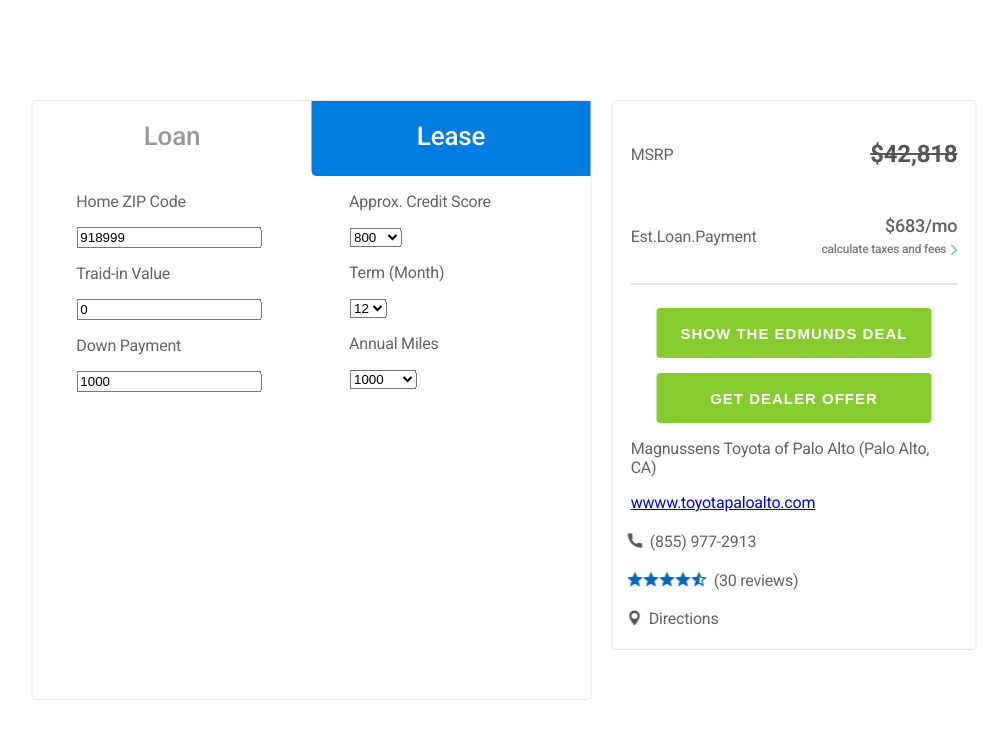
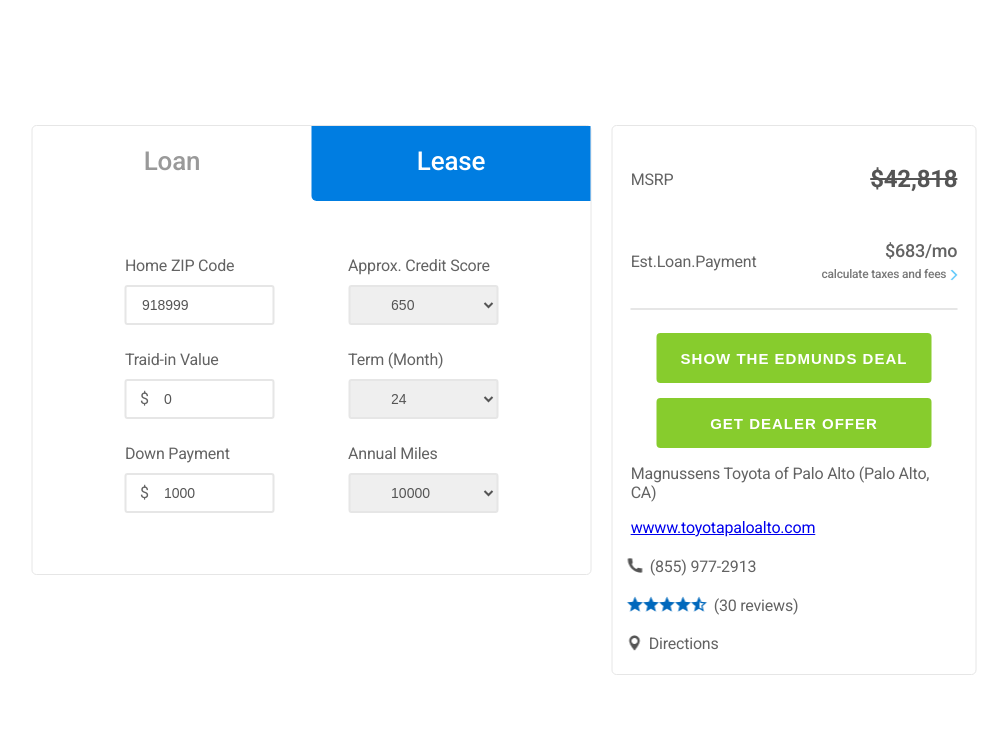
Before and after one commit to shebekocom/calculator-digit, a React app in the folder calculator/: page / in a window 1280 px wide. Shown: the top 736 px of the page, without its empty margins (136-1144 px from the left). Built offline with nearby package versions, Linux system fonts and the light colour scheme.

Commit message:
refactor: update layout styles

```diff
--- a/calculator/src/components/calculator-tabs/calculator-tabs.scss
+++ b/calculator/src/components/calculator-tabs/calculator-tabs.scss
@@ -19,6 +19,9 @@
   border-bottom-left-radius: 5px;
   background-color: #ffffff;
   color: #a9a9a9;
+  &:hover{
+    color: #555555;
+  }
 }
 
 .calculator_tabs-item:last-child .active {
@@ -64,6 +67,9 @@
     box-sizing: border-box;
     margin-top: 35px;
   }
+  &:hover{
+    color: #555555;
+  }
 }
 
 .calculator_tabs_lease-item:last-child {
--- a/calculator/src/components/infocard-button/infocard-button.scss
+++ b/calculator/src/components/infocard-button/infocard-button.scss
@@ -14,4 +14,7 @@
   margin: 0;
   padding: 0;
   cursor: pointer;
+  &:hover{
+    background: rgba(135,204,45, 0.95);
+  }
 }
--- a/calculator/src/components/lease-item-imput/lease-item-imput.jsx
+++ b/calculator/src/components/lease-item-imput/lease-item-imput.jsx
@@ -1,18 +1,44 @@
 import React from 'react';
 import PropTypes from 'prop-types';
 
-const LeaseItemInput = ({ label, data }) => {
-  return (
-    <div className="lease_item_input">
-      <p>{label}</p>
-      <input type="text" value={data} />
-    </div>
-  );
-};
+export default class LeaseItemInput extends React.Component {
+  constructor({ label, data, sign }) {
+    super(label, data, sign);
+    this.state = { value: data };
+
+    this.handleChange = this.handleChange.bind(this);
+  }
+
+  handleChange(event) {
+    this.setState({ value: event.target.value });
+  }
+
+  render() {
+    const { value } = this.state;
+    const { label, sign } = this.props;
+    return (
+      <div className="lease_item_input">
+        <p className="lease_item_input-caption">{label}</p>
+        <div className="lease_item_input-wrapper">
+          <input
+            type="text"
+            className={sign ? 'lease_item_input-feald' : 'lease_item_input-feald  no_sign'}
+            value={value}
+            onChange={this.handleChange}
+          />
+          {sign && <p className="lease_item_input-sign">{sign}</p>}
+        </div>
+      </div>
+    );
+  }
+}
 
 LeaseItemInput.propTypes = {
   label: PropTypes.string.isRequired,
   data: PropTypes.string.isRequired,
+  sign: PropTypes.string,
 };
 
-export default LeaseItemInput;
+LeaseItemInput.defaultProps = {
+  sign: null,
+};
--- a/calculator/src/components/lease-item-imput/lease-item-imput.scss
+++ b/calculator/src/components/lease-item-imput/lease-item-imput.scss
@@ -0,0 +1,40 @@
+.lease_item_input-feald {
+  box-sizing: border-box;
+  width: 150px;
+  height: 40px;
+  border: 2px solid #E6E6E6;
+  border-radius: 3px;
+  margin-top: 10px;
+  padding-left: 37px;
+  padding-right: 15px;
+  color: #555555;
+  font-weight: 500;
+  font-size: 14px;
+}
+
+.no_sign{
+  padding-left: 15px;
+}
+
+.lease_item_input-caption {
+  margin-top: 25px;
+  margin-bottom: 0;
+  padding: 0;
+}
+
+.lease_item_input-wrapper{
+  display: flex;
+  position: relative;
+}
+
+.lease_item_input-sign {
+  position: absolute;
+  top: 12px;
+  left: 2px;
+  width: 35px;
+  height: 36px;
+  line-height: 0.3;
+  border: 0;
+  text-align: center;
+  vertical-align: middle;
+}
--- a/calculator/src/components/lease-item-select/lease-item-select.jsx
+++ b/calculator/src/components/lease-item-select/lease-item-select.jsx
@@ -9,8 +9,10 @@ const LeaseItemSelect = ({ label, data }) => {
   ));
   return (
     <div className="lease_item_select">
-      <p>{label}</p>
-      <select value="тест">{selectArr}</select>
+      <p className="lease_item_select-caption">{label}</p>
+      <select className="lease_item_select-feald" value="тест">
+        {selectArr}
+      </select>
     </div>
   );
 };
--- a/calculator/src/components/lease-item-select/lease-item-select.scss
+++ b/calculator/src/components/lease-item-select/lease-item-select.scss
@@ -0,0 +1,20 @@
+.lease_item_select-feald {
+  box-sizing: border-box;
+  width: 150px;
+  height: 40px;
+  border: 2px solid #E6E6E6;
+  border-radius: 3px;
+  margin-top: 10px;
+  padding-left: 37px;
+  padding-right: 15px;
+  color: #555555;
+  font-weight: 500;
+  font-size: 14px;
+}
+
+
+.lease_item_select-caption {
+  margin-top: 25px;
+  margin-bottom: 0;
+  padding: 0;
+}
--- a/calculator/src/components/lease-list-input/lease-list-input.jsx
+++ b/calculator/src/components/lease-list-input/lease-list-input.jsx
@@ -7,8 +7,8 @@ const LeaseListInput = ({ leaseList }) => {
   return (
     <div className="lease_list_input">
       <LeaseItemInput label="Home ZIP Code" data={leaseList.zipCode} />
-      <LeaseItemInput label="Traid-in Value" data={leaseList.traidIn} />
-      <LeaseItemInput label="Down Payment" data={leaseList.downPayment} />
+      <LeaseItemInput label="Traid-in Value" sign="$" data={leaseList.traidIn} />
+      <LeaseItemInput label="Down Payment" sign="$" data={leaseList.downPayment} />
     </div>
   );
 };
@@ -16,7 +16,7 @@ const LeaseListInput = ({ leaseList }) => {
 LeaseListInput.propTypes = {
   leaseList: PropTypes.shape({
     zipCode: PropTypes.string.isRequired,
-    downPayment: PropTypes.array.isRequired,
+    downPayment: PropTypes.string.isRequired,
     traidIn: PropTypes.string.isRequired,
   }),
 };
--- a/calculator/src/components/lease-list-input/lease-list-input.scss
+++ b/calculator/src/components/lease-list-input/lease-list-input.scss
@@ -0,0 +1,3 @@
+.lease_list_input{
+  margin-top: 30px;
+}
--- a/calculator/src/components/lease-list-selection/lease-list-selection.scss
+++ b/calculator/src/components/lease-list-selection/lease-list-selection.scss
@@ -0,0 +1,3 @@
+.lease_list_selection {
+  margin-top: 30px;
+}
--- a/calculator/src/components/lease-tab/lease-tab.scss
+++ b/calculator/src/components/lease-tab/lease-tab.scss
@@ -1,5 +1,6 @@
 .lease-tab {
   display: flex;
-  width: 90%;
+  width: 80%;
   justify-content: space-around;
+  margin: 0 auto;
 }
--- a/calculator/src/index.jsx
+++ b/calculator/src/index.jsx
@@ -16,19 +16,19 @@ class App extends React.Component {
       classLease: 'calculator_wrapper_lease active',
       loan: {
         price: '37813',
-        terms: [36, 48, 60, 72, 84],
+        terms: [12, 24, 36, 48, 72, 84],
         traidIn: 0,
         downPayment: 0,
-        creditScore: [650, 700, 750, 850],
+        creditScore: [650, 750, 850, 900],
         apr: 3,
       },
       lease: {
         zipCode: '918999',
         downPayment: '1000',
         traidIn: '0',
-        creditScore: ['800', '1500', '3000'],
-        annualMiles: ['1000', '12000', '50000', '100000'],
-        term: ['12', '24', '36'],
+        creditScore: ['650', '750', '850', '900'],
+        annualMiles: ['10000', '12000', '15000'],
+        term: ['24', '36', '48'],
       },
     };
     this.changeCalculator = this.changeCalculator.bind(this);
--- a/calculator/src/style.scss
+++ b/calculator/src/style.scss
@@ -1,20 +1,39 @@
 @import './components/calculator-tabs/calculator-tabs.scss';
+
+
+// lease calculator
+@import './components/lease-tab/lease-tab.scss';
+@import './components/lease-list-input/lease-list-input.scss';
+@import './components/lease-item-imput/lease-item-imput.scss';
+@import './components/lease-list-selection/lease-list-selection.scss';
+@import './components/lease-item-select/lease-item-select.scss';
+
+
+// loan calculator
 @import './components/loan-tab/loan-tab.scss';
-@import './components/lease-tab/lease-tab.scss';
-@import './components/infocard/infocard.scss';
 @import './components/loan-list-button/loan-list-button.scss';
 @import './components/loan-item-button/loan-item-button.scss';
 @import './components/loan-list-input/loan-list-input.scss';
 @import './components/loan-item-imput/loan-item-imput.scss';
 @import './components/loan-price/loan-price.scss';
-@import './components/toolkit/toolkit.scss';
+
+
+// Infocard calculator
 @import './components/infocard-header/infocard-header.scss';
 @import './components/infocard-button/infocard-button.scss';
 @import './components/infocard/infocard.scss';
 @import './components/infocard-footer/infocard-footer.scss';
+
+
+@import './components/toolkit/toolkit.scss';
+
+
 @import url('https://fonts.googleapis.com/css?family=Roboto:400,500,700&display=swap');
 
-body, div {
+
+
+body,
+div {
   margin: 0;
   padding: 0;
   font-family: 'Roboto', sans-serif;
@@ -37,18 +56,20 @@ body, div {
 
 .calculator_wrapper_loan {
   display: none;
+  position: relative;
   width: 560px;
   height: 600px;
   border: 1px solid #e6e6e6;
   border-radius: 5px;
   margin-right: 20px;
-  background-color: #FAFAFA;
+  background-color: #fafafa;
 }
 
 .calculator_wrapper_lease {
   display: none;
+  position: relative;
   width: 560px;
-  height: 600px;
+  height: 450px;
   border: 1px solid #e6e6e6;
   border-radius: 5px;
   margin-right: 20px;
@@ -56,12 +77,13 @@ body, div {
 }
 
 .infocard_wrapper {
+  position: relative;
   width: 365px;
   height: 550px;
   border: 1px solid #e6e6e6;
   border-radius: 5px;
 }
 
-.active{
+.active {
   display: block;
 }
```
